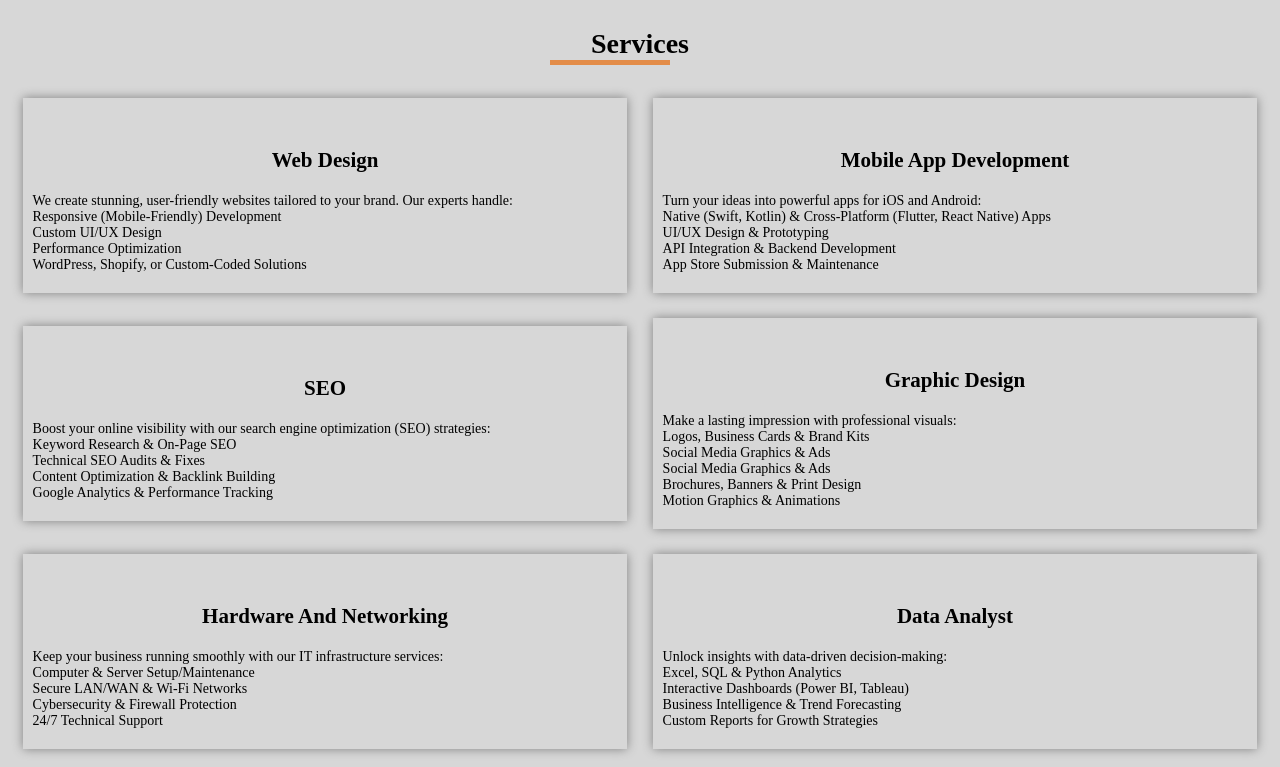
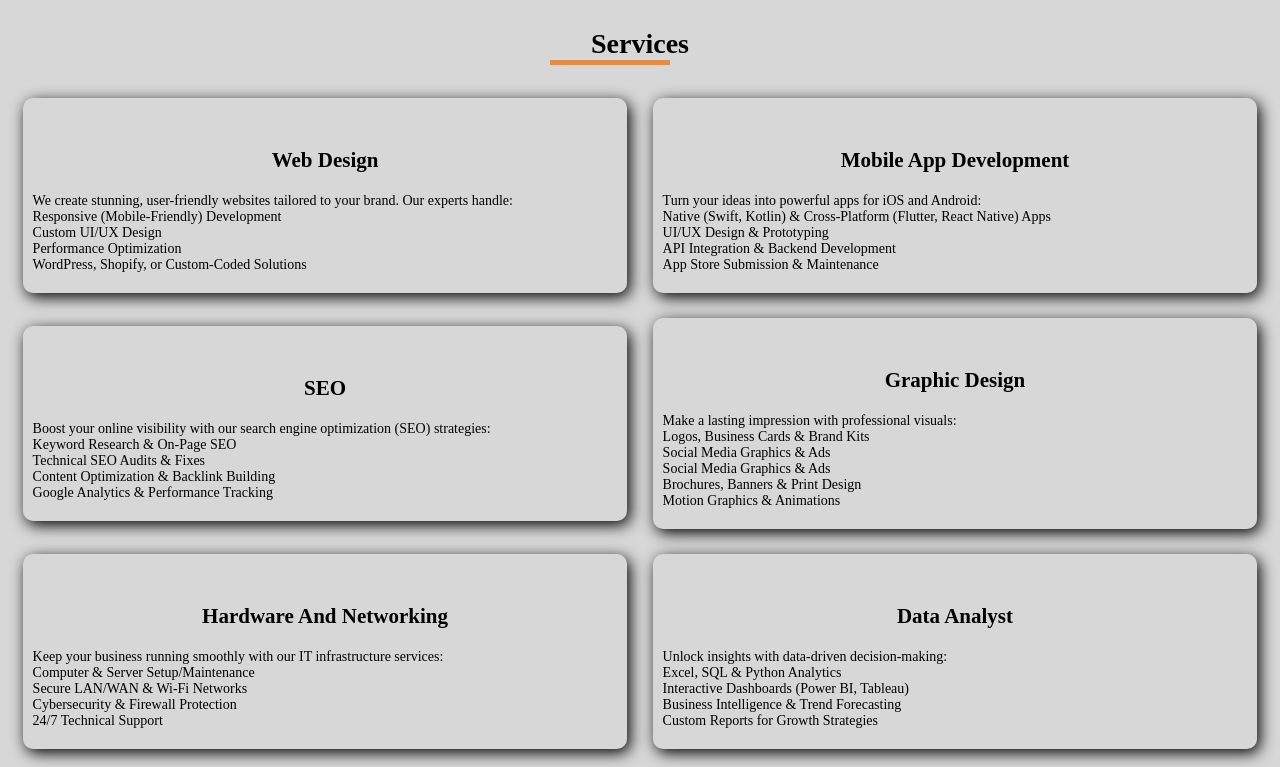
Before and after one commit to Azigiza29/Azigizajunior-, a plain HTML site: page index.html in a window 1280 px wide. Shown: the part 893-1660 px from the top of the page. Drawn offline with Linux system fonts and the light colour scheme; a web font is replaced by a local one.

Commit message:
Update styles.css

```diff
--- a/styles.css
+++ b/styles.css
@@ -54,11 +54,13 @@ nav ul li a{
 ul li .service-dropdown li{
     display: inline-block;
     margin-right: 5px;
+     font-size: 14px
 }
 
 ul li .connect-dropdn li{
     display: inline-block;
     margin-right: 5px;
+    font-size: 14px
 }
 
 ul li .service-dropdown{
@@ -103,7 +105,8 @@ ul li:hover .connect-dropdn{
     justify-content: space-around;
     padding: 20px 10px ;
     margin: 1%;
-    box-shadow: 0 0 10px gray;
+    box-shadow: 3px 4px 15px black;
+    border-radius: 10px;
 }
 
 .container:hover{
```
